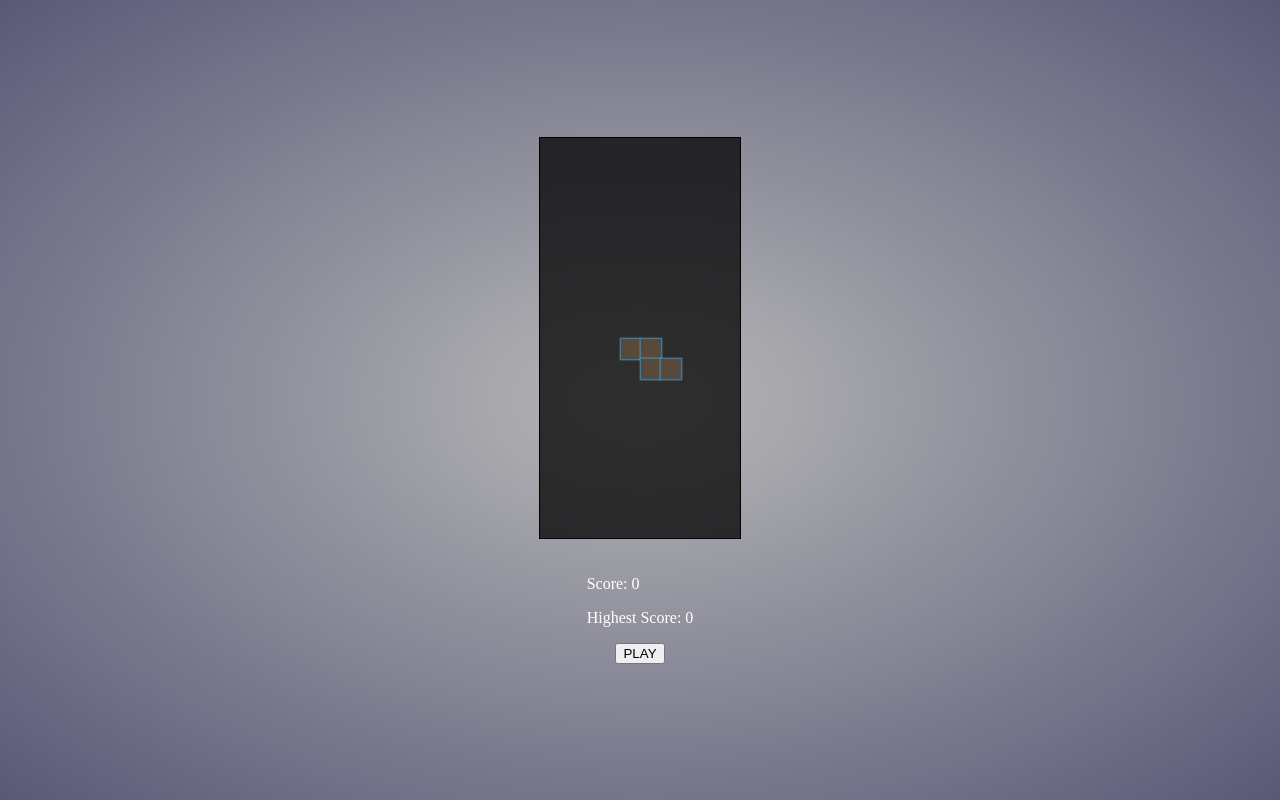
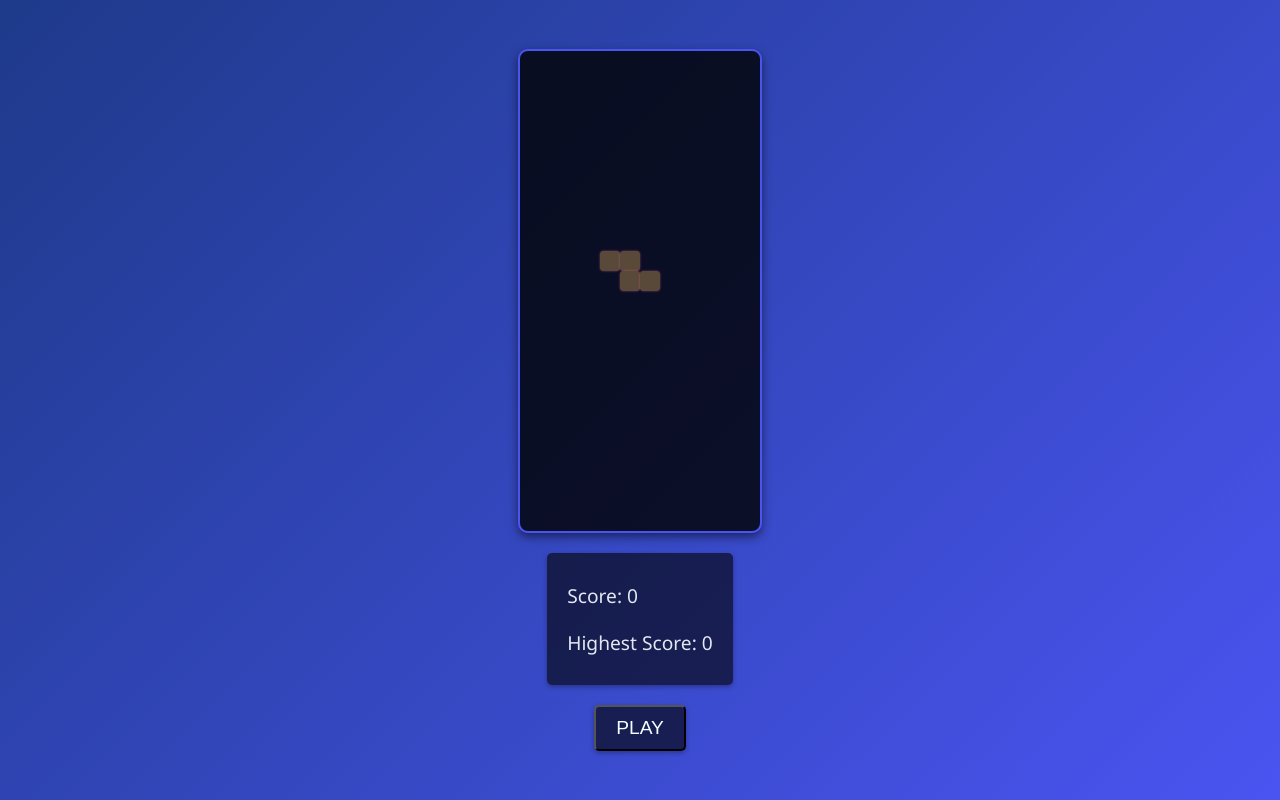
Before and after one commit to tufail436/EagleTetris, a plain HTML site: page game.html in a window 1280 px wide. Drawn offline with nearby package versions, Linux system fonts and the light colour scheme.

Commit message:
Update style.css

```diff
--- a/style.css
+++ b/style.css
@@ -4,58 +4,56 @@ body {
     justify-content: center;
     align-items: center;
     height: 100vh;
-    background:radial-gradient(rgba(0, 0, 0, 0.281), rgba(8, 8, 53, 0.669));
+    background: linear-gradient(135deg, #1e3a8a, #4a54f1);
     margin: 0;
+    font-family: 'Segoe UI', Tahoma, Geneva, Verdana, sans-serif;
+    color: #e2e8f0;
 }
 
 #game-board {
-    width: 200px;
-    height: 400px;
-    background-color: #000000be;
-    border: 1px solid black;
+    width: 240px;
+    height: 480px;
+    background-color: rgba(0, 0, 0, 0.8);
+    border: 2px solid #4a54f1;
+    border-radius: 10px;
     position: relative;
     overflow: hidden;
+    box-shadow: 0 4px 10px rgba(0, 0, 0, 0.5);
+}
 
-}
 #score-board {
     margin-top: 20px;
-    color: #fff;
+    font-size: 1.2rem;
+    background-color: rgba(0, 0, 0, 0.6);
+    padding: 10px 20px;
+    border-radius: 5px;
+    box-shadow: 0 2px 5px rgba(0, 0, 0, 0.3);
 }
+#play{
+    margin-top: 20px;
+    font-size: 1.2rem;
+    background-color: rgba(0, 0, 0, 0.6);color: azure;
+    padding: 10px 20px;
+    border-radius: 5px;
+    box-shadow: 0 2px 5px rgba(0, 0, 0, 0.3);
+}
+
 .block {
     width: 20px;
     height: 20px;
     position: absolute;
-    border: 1px solid #2980b9;
-    box-shadow: 0 0 0.5px rgba(255, 255, 255, 0.5);
+    /* border: 2px solid #ff4081; */
+    /* background: linear-gradient(145deg, #ff4081, #ff80ab);
+    box-shadow: 0 0 5px rgba(255, 105, 180, 0.7); */
+    border-radius: 4px;
     animation: glow 1s infinite alternate;
 }
 
 @keyframes glow {
     from {
-        box-shadow: 0 0 1px rgba(255, 255, 255, 0.5);
+        box-shadow: 0 0 2px rgba(255, 105, 180, 0.5);
     }
     to {
-        box-shadow: 0 0 3px rgba(255, 255, 255, 1);
+        box-shadow: 0 0 4px rgba(255, 105, 180, 1);
     }
 }
-
-
-.video-background {
-    position: fixed;
-    top: 0;
-    left: 0;
-    width: 100%;
-    height: 100%;
-    overflow: hidden;
-    z-index: -1;
-}
-.video-background video {
-    min-width: 100%;
-    min-height: 100%;
-    width: auto;
-    height: auto;
-    position: absolute;
-    top: 50%;
-    left: 50%;
-    transform: translate(-50%, -50%);
-}
```
